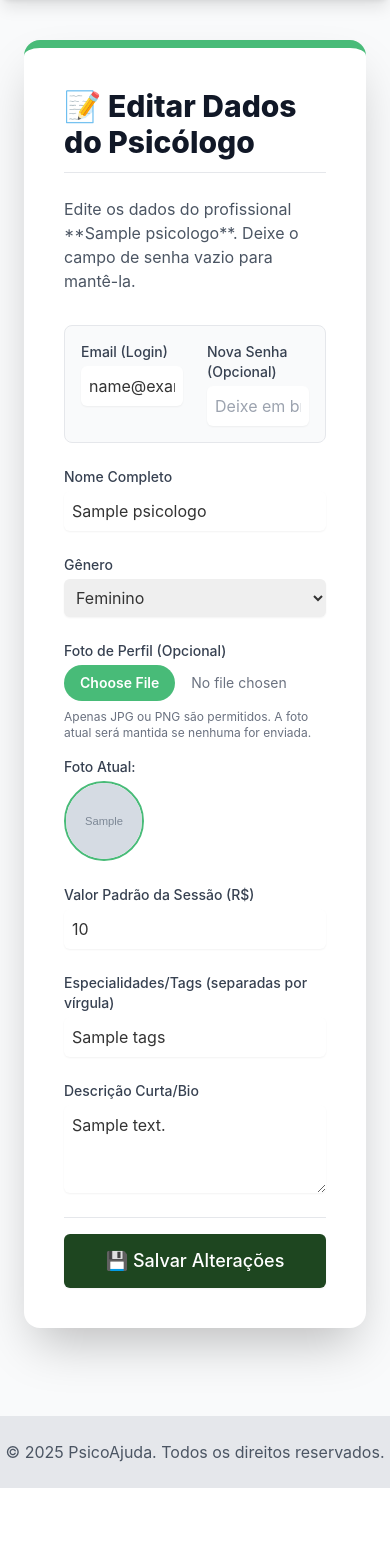
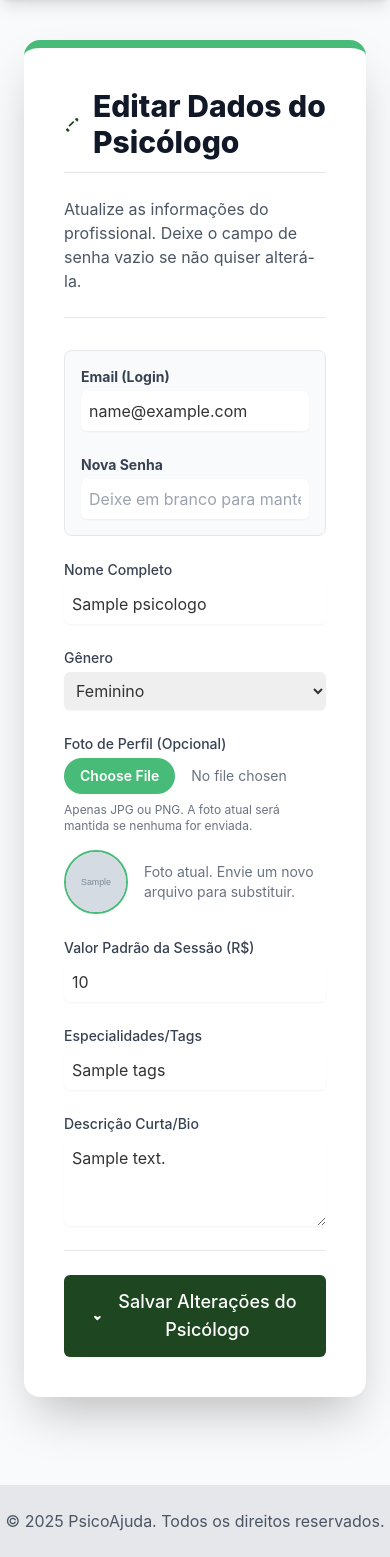
Before and after one commit to Nicolas1xx/PsicoApp---Emprendedorismo, a Flask app: template templates/admin/editar_psicologo.html in a window 390 px wide. Shown: the part 68-1625 px from the top of the page. Before the commit the page ends 1556 px from the top, so only its background shows below. Run offline with Flask 3, Linux system fonts and the light colour scheme; the template is opened without the code that fills it: most values are stand-ins (such as "Sample title", 1, 10 or a date in 2020); grey boxes marked "Sample" are stand-in pictures; parts of the project's set-up code (start-up, migrations or seed data) failed here and were passed over; some libraries are stand-ins or nearby versions.

Commit message:
Refactor edit psychologist form for clarity and layout
Updated labels and placeholders for clarity, changed form action parameter from 'psicologo_uid' to 'id', and adjusted layout for better responsiveness.

```diff
--- a/templates/admin/editar_psicologo.html
+++ b/templates/admin/editar_psicologo.html
@@ -2,38 +2,38 @@
 
 {% block content %}
 <section class="max-w-4xl mx-auto bg-white p-10 rounded-2xl shadow-2xl border-t-8 border-psico-verde">
-    <h1 class="text-3xl font-extrabold text-gray-900 mb-6 border-b pb-3">
-        📝 Editar Dados do Psicólogo
+    <h1 class="text-3xl font-extrabold text-gray-900 mb-6 border-b pb-3 flex items-center">
+        <svg xmlns="http://www.w3.org/2000/svg" class="h-7 w-7 mr-3 text-psico-azul" viewBox="0 0 20 20" fill="currentColor">
+          <path d="M13.586 3.586a2 2 0 112.828 2.828l-.793.793-2.828-2.828.793-.793zm-8.288 8.288l1.414 1.414 5.5-5.5-1.414-1.414-5.5 5.5zm-2.828 4.242l1.474-1.474 2.828 2.828-1.474 1.474a.999.999 0 01-1.414 0l-1.414-1.414a.999.999 0 010-1.414z" />
+        </svg>
+        Editar Dados do Psicólogo
     </h1>
     {# Assume-se que o objeto 'psicologo' está disponível no contexto do template #}
-    <p class="text-gray-600 mb-8">Edite os dados do profissional **{{ psicologo.nome }}**. Deixe o campo de senha vazio para mantê-la.</p>
+    <p class="text-gray-600 mb-8 border-b pb-6">Atualize as informações do profissional. Deixe o campo de senha vazio se não quiser alterá-la.</p>
 
-    {# 🚨 CORREÇÃO APLICADA AQUI: MUDADO 'id' PARA 'psicologo_uid' #}
-    <form method="POST" action="{{ url_for('editar_psicologo', psicologo_uid=psicologo.id) }}" class="space-y-6" enctype="multipart/form-data">
+    {# Manter enctype="multipart/form-data" para upload de foto #}
+    <form method="POST" action="{{ url_for('editar_psicologo', id=psicologo.id) }}" class="space-y-6" enctype="multipart/form-data">
 
-        <div class="grid grid-cols-2 gap-6 p-4 border rounded-lg bg-gray-50">
+        <div class="grid grid-cols-1 md:grid-cols-2 gap-6 p-4 border rounded-lg bg-gray-50">
             <div>
-                <label for="email" class="block text-sm font-medium text-gray-700">Email (Login)</label>
-                {# Preenchido com o valor atual #}
-                <input type="email" id="email" name="email" required value="{{ psicologo.email }}" class="mt-1 block w-full border-gray-300 rounded-md shadow-sm p-2 focus:ring-psico-verde focus:border-psico-verde">
+                <label for="email" class="block text-sm font-bold text-gray-700">Email (Login)</label>
+                <input type="email" id="email" name="email" required value="{{ psicologo.email|default('') }}" class="mt-1 block w-full border-gray-300 rounded-md shadow-sm p-2 focus:ring-psico-verde focus:border-psico-verde">
             </div>
             <div>
-                <label for="senha" class="block text-sm font-medium text-gray-700">Nova Senha (Opcional)</label>
-                {# Deixar o campo de senha vazio para não ser obrigatório na edição #}
-                <input type="password" id="senha" name="nova_senha" placeholder="Deixe em branco para não alterar" class="mt-1 block w-full border-gray-300 rounded-md shadow-sm p-2 focus:ring-psico-verde focus:border-psico-verde">
+                <label for="nova_senha" class="block text-sm font-bold text-gray-700">Nova Senha</label>
+                {# Nome do campo alterado para maior clareza e placeholder adicionado #}
+                <input type="password" id="nova_senha" name="nova_senha" placeholder="Deixe em branco para manter a senha atual" class="mt-1 block w-full border-gray-300 rounded-md shadow-sm p-2 focus:ring-psico-verde focus:border-psico-verde">
             </div>
         </div>
 
         <div class="grid grid-cols-1 md:grid-cols-2 gap-6">
             <div>
                 <label for="nome" class="block text-sm font-medium text-gray-700">Nome Completo</label>
-                {# Preenchido com o valor atual #}
-                <input type="text" id="nome" name="nome" required value="{{ psicologo.nome }}" class="mt-1 block w-full border-gray-300 rounded-md shadow-sm p-2 focus:ring-psico-verde focus:border-psico-verde">
+                <input type="text" id="nome" name="nome" required value="{{ psicologo.nome|default('') }}" class="mt-1 block w-full border-gray-300 rounded-md shadow-sm p-2 focus:ring-psico-verde focus:border-psico-verde">
             </div>
             <div>
                 <label for="genero" class="block text-sm font-medium text-gray-700">Gênero</label>
                 <select id="genero" name="genero" required class="mt-1 block w-full border-gray-300 rounded-md shadow-sm p-2 focus:ring-psico-verde focus:border-psico-verde">
-                    {# Usar 'selected' para manter a opção atual #}
                     <option value="F" {% if psicologo.genero == 'F' %}selected{% endif %}>Feminino</option>
                     <option value="M" {% if psicologo.genero == 'M' %}selected{% endif %}>Masculino</option>
                 </select>
@@ -49,37 +49,40 @@
                 file:text-sm file:font-semibold
                 file:bg-psico-verde file:text-white
                 hover:file:bg-psico-azul">
-            <p class="mt-2 text-xs text-gray-500">Apenas JPG ou PNG são permitidos. A foto atual será mantida se nenhuma for enviada.</p>
-            {# Opcional: Mostrar a foto atual se existir #}
+            <p class="mt-2 text-xs text-gray-500">Apenas JPG ou PNG. A foto atual será mantida se nenhuma for enviada.</p>
+
             {% if psicologo.foto_url %}
-            <div class="mt-4">
-                <p class="text-sm font-medium text-gray-700 mb-1">Foto Atual:</p>
-                <img src="{{ psicologo.foto_url }}" alt="Foto de Perfil Atual" class="w-20 h-20 rounded-full object-cover border-2 border-psico-verde">
+            <div class="mt-4 flex items-center space-x-4">
+                <img src="{{ psicologo.foto_url }}" alt="Foto de Perfil Atual" class="w-16 h-16 rounded-full object-cover border-2 border-psico-verde">
+                <p class="text-sm text-gray-500">Foto atual. Envie um novo arquivo para substituir.</p>
             </div>
             {% endif %}
         </div>
 
-        <div>
-            <label for="valorSessao" class="block text-sm font-medium text-gray-700">Valor Padrão da Sessão (R$)</label>
-            {# Preenchido com o valor atual #}
-            <input type="number" id="valorSessao" name="valorSessao" step="0.01" required value="{{ psicologo.valorSessao }}" class="mt-1 block w-full border-gray-300 rounded-md shadow-sm p-2 focus:ring-psico-verde focus:border-psico-verde">
-        </div>
+        <div class="grid grid-cols-1 md:grid-cols-2 gap-6">
+            <div>
+                <label for="valorSessao" class="block text-sm font-medium text-gray-700">Valor Padrão da Sessão (R$)</label>
+                <input type="number" id="valorSessao" name="valorSessao" step="0.01" required value="{{ psicologo.valorSessao|default('0.00') }}" class="mt-1 block w-full border-gray-300 rounded-md shadow-sm p-2 focus:ring-psico-verde focus:border-psico-verde">
+            </div>
 
-        <div>
-            <label for="tags" class="block text-sm font-medium text-gray-700">Especialidades/Tags (separadas por vírgula)</label>
-            {# Preenchido com o valor atual #}
-            <input type="text" id="tags" name="tags" placeholder="Ex: TCC, Ansiedade, Casal" required value="{{ psicologo.tags }}" class="mt-1 block w-full border-gray-300 rounded-md shadow-sm p-2 focus:ring-psico-verde focus:border-psico-verde">
+            <div>
+                <label for="tags" class="block text-sm font-medium text-gray-700">Especialidades/Tags</label>
+                <input type="text" id="tags" name="tags" placeholder="Ex: TCC, Ansiedade, Casal" required value="{{ psicologo.tags|default('') }}" class="mt-1 block w-full border-gray-300 rounded-md shadow-sm p-2 focus:ring-psico-verde focus:border-psico-verde">
+            </div>
         </div>
 
         <div>
             <label for="descricaoCurta" class="block text-sm font-medium text-gray-700">Descrição Curta/Bio</label>
-            {# Preenchido com o valor atual #}
-            <textarea id="descricaoCurta" name="descricaoCurta" rows="3" required class="mt-1 block w-full border-gray-300 rounded-md shadow-sm p-2 focus:ring-psico-verde focus:border-psico-verde">{{ psicologo.descricaoCurta }}</textarea>
+            {# APLICANDO A CORREÇÃO PARA O `[]` AQUI COM |default('') #}
+            <textarea id="descricaoCurta" name="descricaoCurta" rows="3" required placeholder="Escreva uma breve descrição sobre o psicólogo e suas áreas de atuação." class="mt-1 block w-full border-gray-300 rounded-md shadow-sm p-2 focus:ring-psico-verde focus:border-psico-verde">{{ psicologo.descricaoCurta|default('') }}</textarea>
         </div>
 
-        <div class="pt-4 border-t mt-6">
-            <button type="submit" class="w-full py-3 px-6 border border-transparent rounded-md shadow-sm text-lg font-medium text-white bg-psico-azul hover:bg-psico-verde focus:outline-none focus:ring-2 focus:ring-offset-2 focus:ring-psico-verde transition duration-150">
-                💾 Salvar Alterações
+        <div class="pt-6 border-t mt-6">
+            <button type="submit" class="w-full py-3 px-6 border border-transparent rounded-md shadow-sm text-lg font-medium text-white bg-psico-azul hover:bg-psico-verde focus:outline-none focus:ring-2 focus:ring-offset-2 focus:ring-psico-verde transition duration-150 flex items-center justify-center space-x-2">
+                <svg xmlns="http://www.w3.org/2000/svg" class="h-6 w-6" viewBox="0 0 20 20" fill="currentColor">
+                  <path d="M7.707 10.293a1 1 0 10-1.414 1.414l3 3a1 1 0 001.414 0l3-3a1 1 0 00-1.414-1.414L10 11.586l-2.293-2.293z" />
+                </svg>
+                <span>Salvar Alterações do Psicólogo</span>
             </button>
         </div>
     </form>
```
